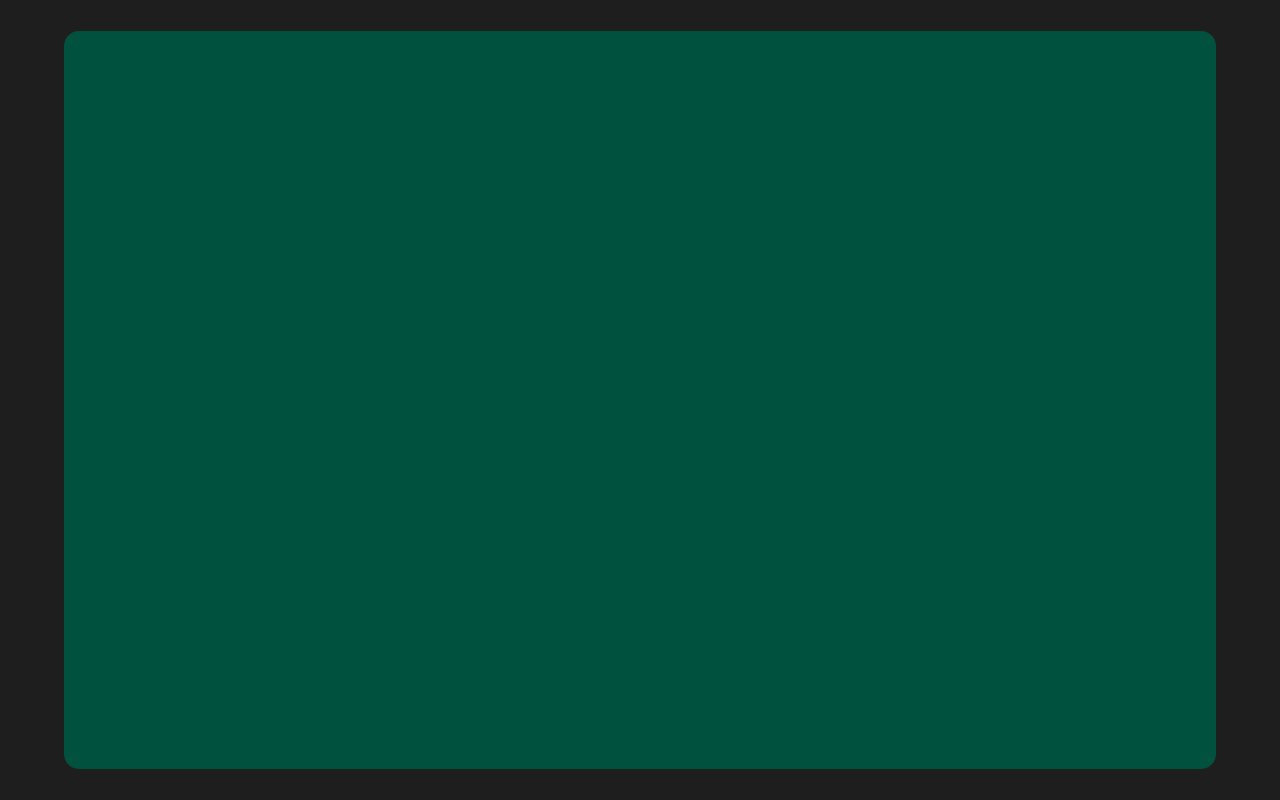
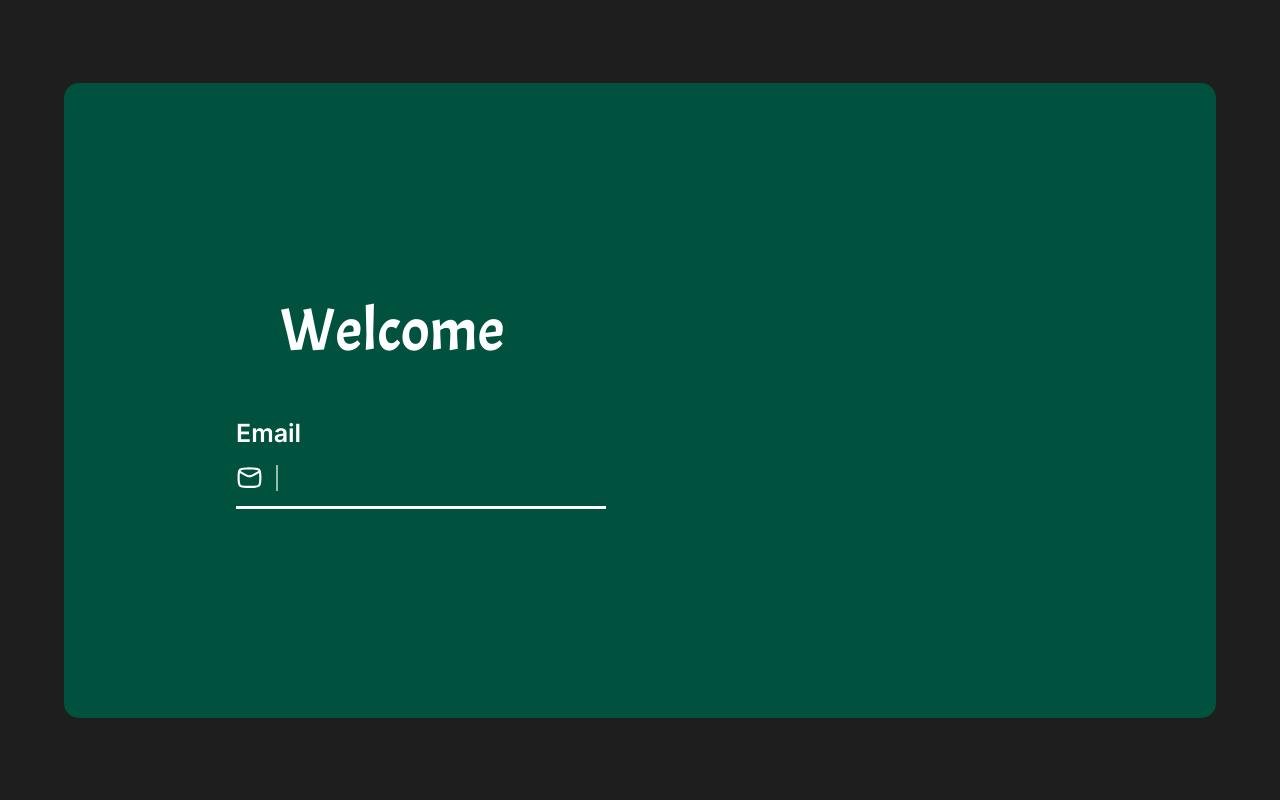
Before and after one commit to necoop/autorization_form, a plain HTML site: page index.html in a window 1280 px wide. Drawn offline with Linux system fonts and the light colour scheme.

Commit message:
v 15.06.2

```diff
--- a/index.html
+++ b/index.html
@@ -8,6 +8,20 @@
     <link rel="stylesheet" href="style.css" />
   </head>
   <body>
-    <div class="login-box"></div>
+    <div class="login-box">
+      <form action="#" method="post" class="login-form">
+        <h1>Welcome</h1>
+        <fieldset>
+          <label for="email" class="login-label">
+            Email
+            <div class="email-field">
+              <img src="/img/envelope.svg" alt="конверт">
+              <div class="delimiter"></div>
+              <input type="email" name="email" id="email">
+            </div>
+          </label>
+        </fieldset>
+      </form>
+    </div>
   </body>
 </html>
--- a/style.scss
+++ b/style.scss
@@ -1,6 +1,7 @@
 @font-face {
-  font-family: "Acme-Regular";
+  font-family: "Acme";
   src: url(/fonts/Acme-Regular.ttf) format("truetype");
+  font-weight: "Regular";
 }
 @font-face {
   font-family: "Inter";
@@ -15,12 +16,12 @@
 @font-face {
   font-family: "Inter";
   src: url(/fonts/Inter-Regular.ttf) format("truetype");
-  font-weight: "Regular";
+  font-weight: 400;
 }
 @font-face {
   font-family: "Inter";
   src: url(/fonts/Inter-SemiBold.ttf) format("truetype");
-  font-weight: "Semi-Bold";
+  font-weight: 600;
 }
 body {
   display: flex;
@@ -29,12 +30,59 @@ body {
   justify-content: center;
   align-items: center;
   background: #1e1e1e;
+  font-family: "Inter";
+  font-weight: 400;
+  color: #fff;
 }
 .login-box {
   max-width: 90%;
+  // max-height: 90%;
   width: 1600px;
-  aspect-ratio: 1600 / 1024;
+  // aspect-ratio: 1600 / 1024;
+  box-sizing: border-box;
   background: #00523f;
   border-radius: 15px;
   display: flex;
+  align-items: center;
 }
+.login-form {
+  display: flex;
+  flex-direction: column;
+  width: 44.5%;
+  height: 78.7%;
+  margin-left: 6.25%;
+  margin-top: 109px;
+  margin-bottom: 109px;
+  padding: 100px;
+}
+h1 {
+  font-family: "Acme";
+  font-size: 60px;
+  color: #fff;
+  text-align: center;
+  margin-bottom: 50px;
+}
+.login-label {
+  font-weight: 600;
+  font-size: 25px;
+}
+.email-field {
+  margin-top: 17px;
+  display: flex;
+  align-items: center;
+  padding-bottom: 14px;
+  img {
+    margin-right: 13px;
+  }
+  border-bottom: 3px solid #fff;
+}
+.delimiter {
+  height: 26px;
+  width: 2px;
+  background: #fff;
+  opacity: 0.6;
+  margin-right: 13px;
+}
+#email{
+  font-size: 20px;
+}
```
Also changed, not shown: img/envelope.svg (added), style.css, 1 other file.
